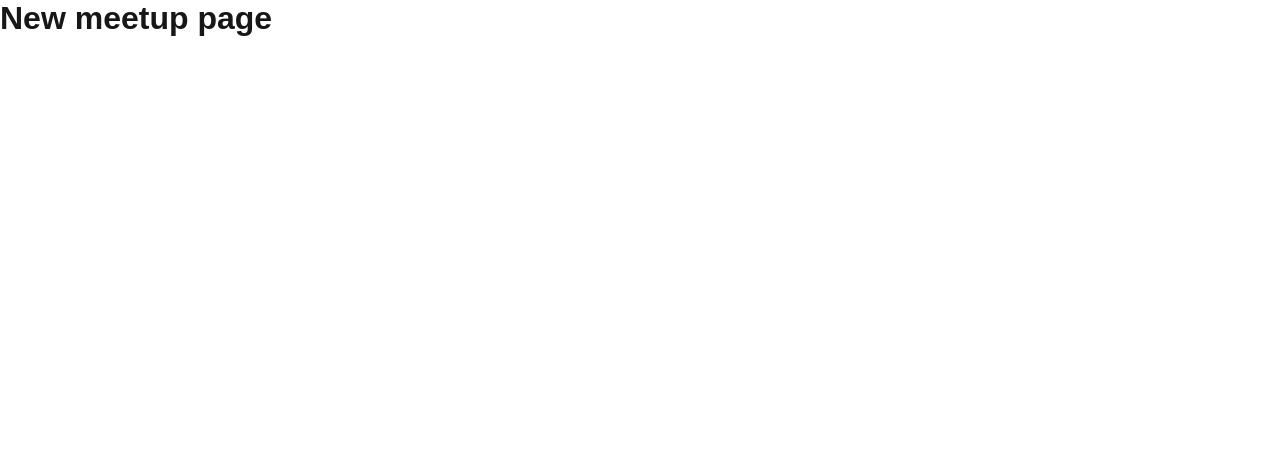
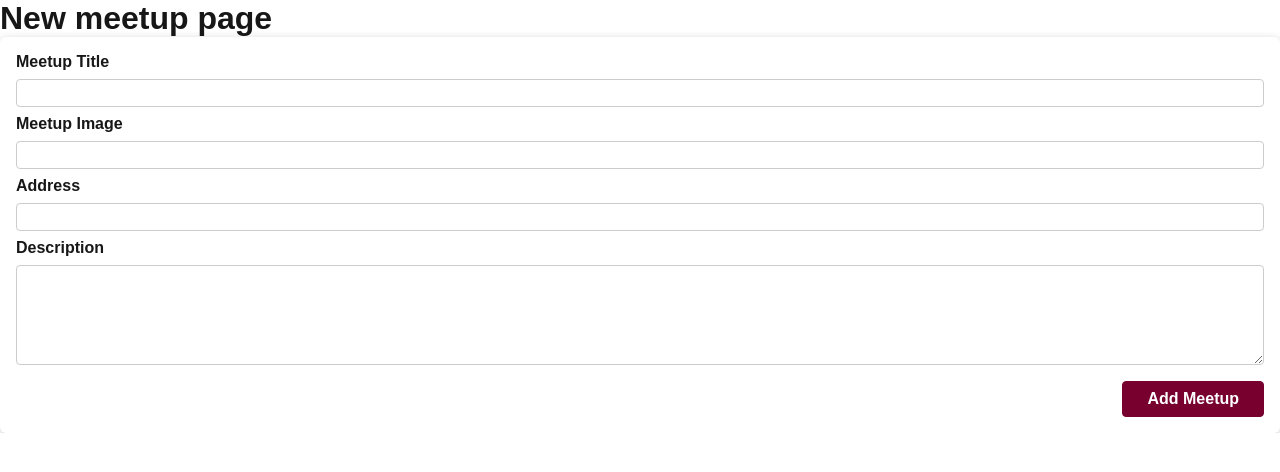
Before and after one commit to internet-unable/NextJS, a Next.js app in the folder 04-meetup-app__pages-router/: page /new-meetup in a window 1280 px wide. Shown: the top 472 px of the page. Built offline with nearby package versions, Linux system fonts and the light colour scheme.

Commit message:
Update new-meetup/index
- apply NewMeetupForm;

```diff
--- a/04-meetup-app__pages-router/pages/new-meetup/index.js
+++ b/04-meetup-app__pages-router/pages/new-meetup/index.js
@@ -1,5 +1,14 @@
+import NewMeetupForm from "@/components/meetups/NewMeetupForm";
+
 export default function NewMeetupPage() {
+    function addMeetupHandler (data) {
+        console.log(data);
+    }
+
     return (
-        <h1>New meetup page</h1>
+        <>
+            <h1>New meetup page</h1>
+            <NewMeetupForm onAddMeetup={addMeetupHandler} />
+        </>
     );
 }
```
